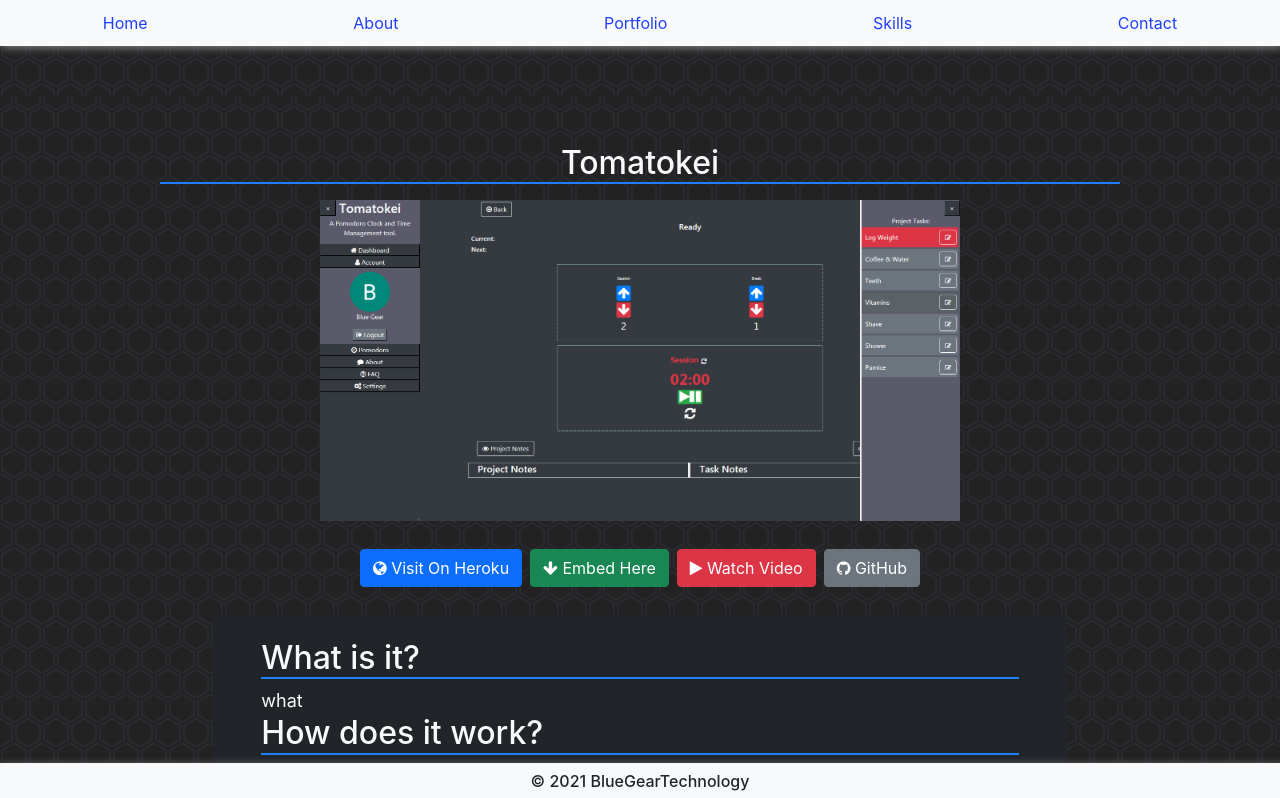
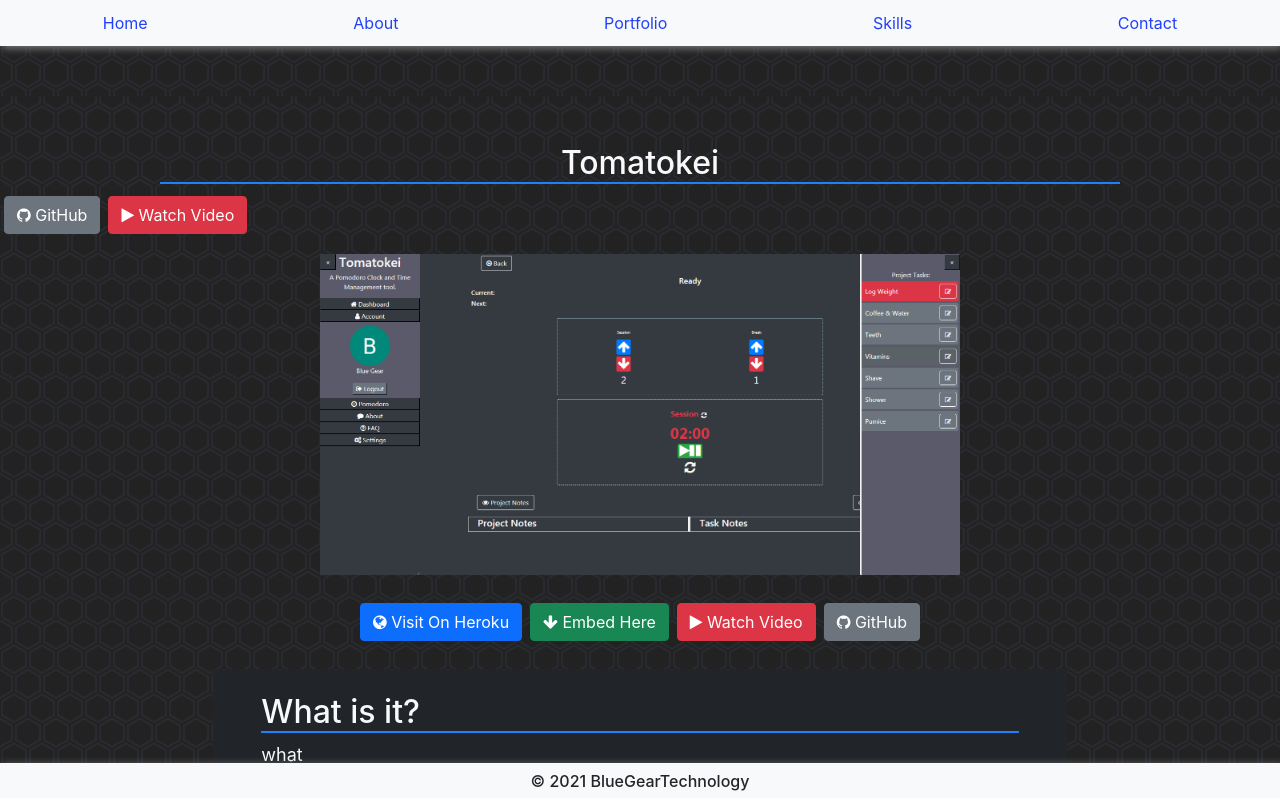
Before and after one commit to bluegeartechnology/portfolio, a React (Create React App) app: page /tomatokei in a window 1280 px wide. Shown: the top 798 px of the page. Built offline with nearby package versions, Linux system fonts and the light colour scheme.

Commit message:
Building out ProjectPage button array HTML.

```diff
--- a/src/Components/ProjectPage.js
+++ b/src/Components/ProjectPage.js
@@ -14,19 +14,22 @@ const ProjectPage = (props) => {
     let buttonArray = props.buttons ? props.buttons : []
     console.log(buttonArray);
 
-    let ytButton = `
-    <button className='btn btn-danger mx-1 my-1' onClick={() => {
-        document.getElementById('imageAndEmbed').innerHTML = '<iframe id='embeddedApp' width="784" height="441" src="https://www.youtube.com/embed/03yBSzj7vKc" frameborder="0" allow="accelerometer; autoplay; clipboard-write; encrypted-media; gyroscope; picture-in-picture" allowfullscreen></iframe>'
+    let ytButton =
+        <button className='btn btn-danger mx-1 my-1' onClick={() => {
+            document.getElementById('imageAndEmbed').innerHTML = `<iframe id='embeddedApp' width="784" height="441" src="https://www.youtube.com/embed/03yBSzj7vKc" frameborder="0" allow="accelerometer; autoplay; clipboard-write; encrypted-media; gyroscope; picture-in-picture" allowfullscreen></iframe>`
 
-    }}>
-        <i className="fa fa-play"></i>
+        }}>
+            <i className="fa fa-play"></i>
             &nbsp;Watch Video
     </button>
-    `
 
-    let ghButton = `
-    <a href='https://github.com/bluegeartechnology/${props.name}' target='blank'><button className="btn btn-secondary mx-1 my-1"><i className="fa fa-github"></i>&nbsp;GitHub</button></a>
-    `
+    let ghButton = <a href='https://github.com/bluegeartechnology/${props.name}' target='blank'><button className="btn btn-secondary mx-1 my-1"><i className="fa fa-github"></i>&nbsp;GitHub</button></a>
+
+
+    let buttonHTML = [
+        ghButton,
+        ytButton
+    ]
 
     useHistory();
 
@@ -34,6 +37,8 @@ const ProjectPage = (props) => {
         <div id="portfolio" className='py-5 my-4  text-light'>
             <div className="animate__animated animate__fadeIn">
                 <h2 className='text-center col-9 mx-auto'>Tomatokei</h2>
+
+                {buttonHTML}
 
 
                 <div id='imageAndEmbed' className="my-3 rounded mx-auto d-flex justify-content-center col-11 col-lg-6">
```
